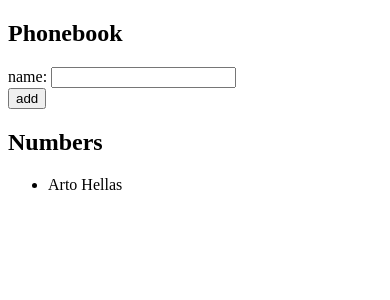
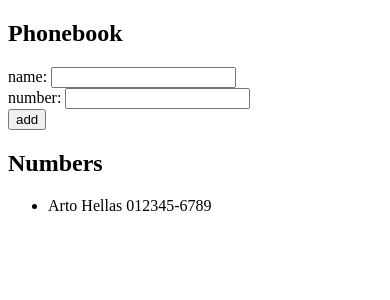
Before and after one commit to matiagustinsimon/fullstackopen, a React (Vite) app in the folder part2/: page / in a window 390 px wide. Shown: the top 300 px of the page. Built offline with nearby package versions, Linux system fonts and the light colour scheme.

Commit message:
feat: Complete exercise 2.8 (names + phones)

```diff
--- a/part2/src/App.jsx
+++ b/part2/src/App.jsx
@@ -1,16 +1,24 @@
-import { useState } from 'react'
+import {useState} from 'react'
 
-const Person = ({ name }) => <li>{name}</li>
+const Person = ({name, phone}) => <li>{name} {phone}</li>
 
 const App = () => {
     const [persons, setPersons] = useState([
-        { name: 'Arto Hellas' }
+        {
+            name: 'Arto Hellas',
+            phone: '012345-6789'
+        }
     ])
     const [newName, setNewName] = useState('')
+    const [newPhone, setNewPhone] = useState('')
 
     const handleNameChange = event => {
         setNewName(event.target.value)
     }
+    const handlePhoneChange = event => {
+        setNewPhone(event.target.value)
+    }
+
     const addPerson = event => {
         event.preventDefault()
         if (persons.some(person => person.name.trim() === newName.trim())) {
@@ -18,26 +26,27 @@ const App = () => {
             return
         }
         const newPersonObject = {
-            name: newName.trim()
+            name: newName.trim(),
+            phone: newPhone.trim()
         }
         setPersons(persons.concat(newPersonObject))
         setNewName('')
+        setNewPhone('')
     }
 
     return (
         <div>
             <h2>Phonebook</h2>
             <form onSubmit={addPerson}>
-                <div>
-                    name: <input value={newName} onChange={handleNameChange}/>
-                </div>
+                <div>name: <input value={newName} onChange={handleNameChange}/></div>
+                <div>number: <input value={newPhone} onChange={handlePhoneChange}/></div>
                 <div>
                     <button type="submit">add</button>
                 </div>
             </form>
             <h2>Numbers</h2>
             <ul>
-                {persons.map((person) => <Person key={person.name} name={person.name} />)}
+                {persons.map((person) => <Person key={person.name} name={person.name} phone={person.phone}/>)}
             </ul>
         </div>
     )
```
